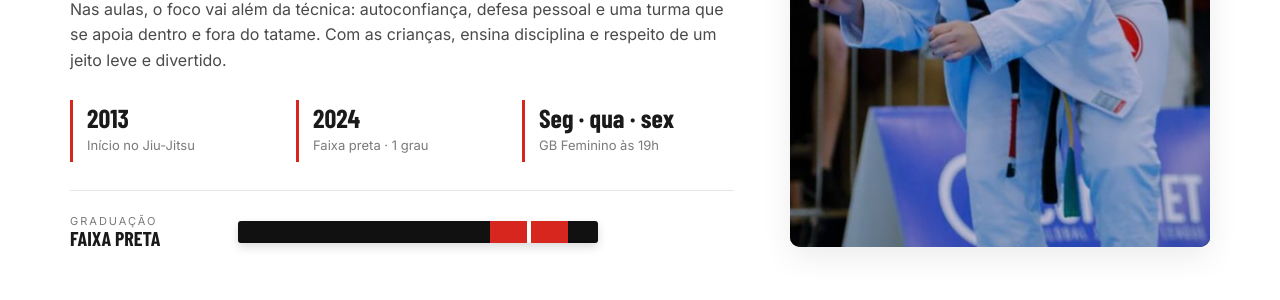
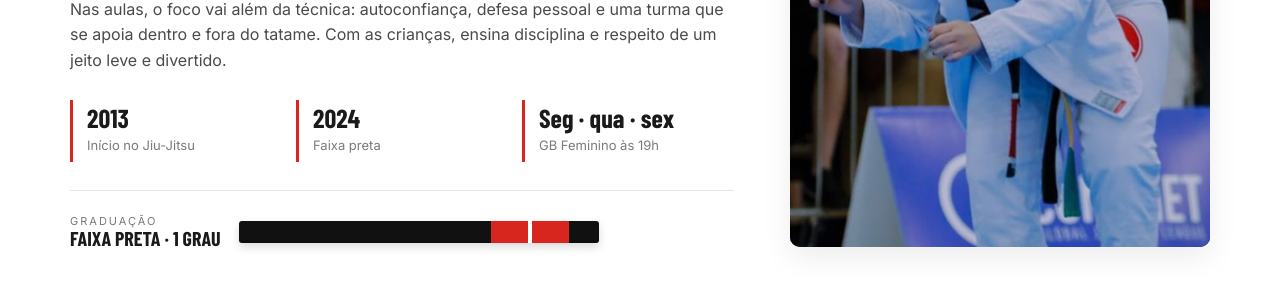
Before and after one commit to Nilt-miranda/gbvl, a plain HTML site: page professores.html in a window 1280 px wide. Shown: the part 1580-1880 px from the top of the page. Drawn offline with nearby package versions, Linux system fonts and the light colour scheme; a web font is replaced by a local one.

Commit message:
fix text  for teacher camila

```diff
--- a/professores.html
+++ b/professores.html
@@ -118,11 +118,11 @@
               <p>Nas aulas, o foco vai além da técnica: autoconfiança, defesa pessoal e uma turma que se apoia dentro e fora do tatame. Com as crianças, ensina disciplina e respeito de um jeito leve e divertido.</p>
               <div class="teacher-facts">
                 <div><strong>2013</strong><span>Início no Jiu-Jitsu</span></div>
-                <div><strong>2024</strong><span>Faixa preta · 1 grau</span></div>
+                <div><strong>2024</strong><span>Faixa preta</span></div>
                 <div><strong>Seg · qua · sex</strong><span>GB Feminino às 19h</span></div>
               </div>
               <div class="teacher-belt">
-                <div class="teacher-belt-label"><small>Graduação</small><strong>Faixa preta</strong></div>
+                <div class="teacher-belt-label"><small>Graduação</small><strong>Faixa preta · 1 grau</strong></div>
                 <div class="belt belt--preta belt--camila" role="img" aria-label="Faixa preta com dois graus"><i><b></b></i><span class="belt-end" aria-hidden="true"></span></div>
               </div>
             </div>
```
